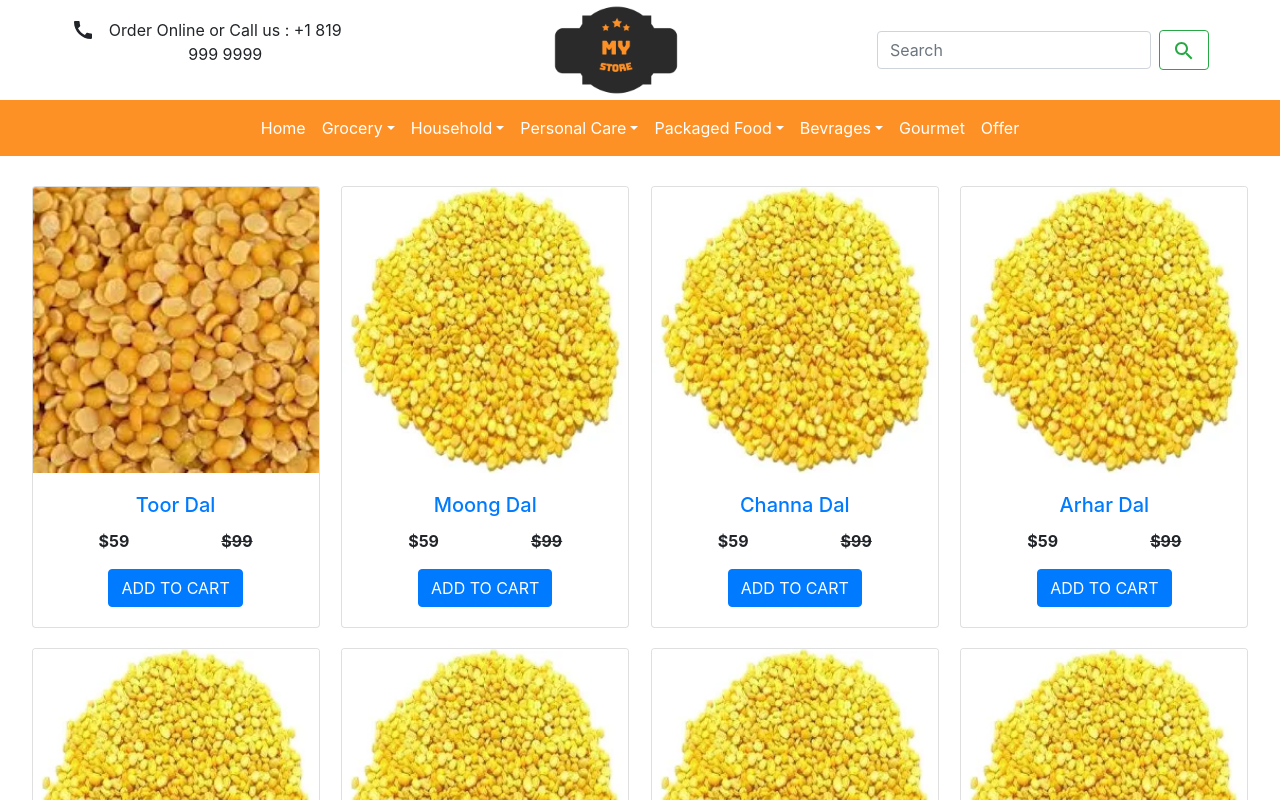
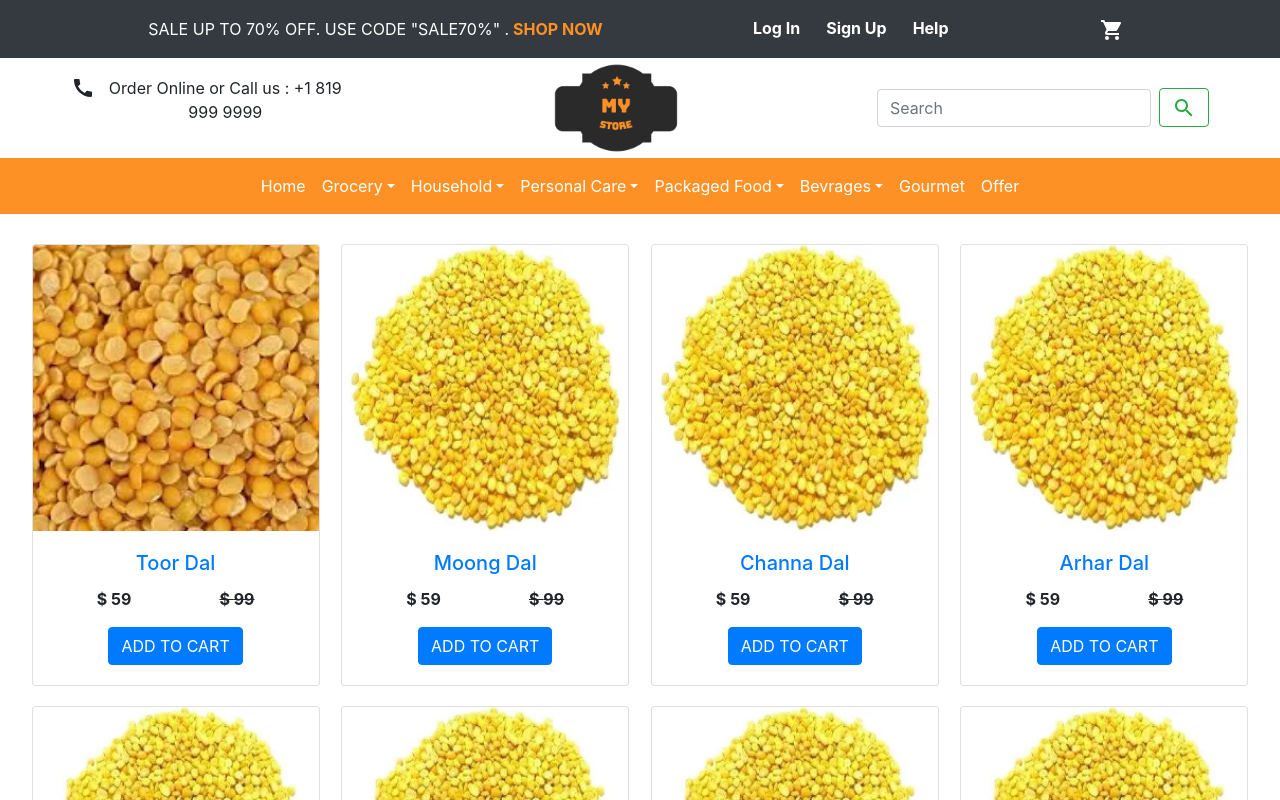
Before and after one commit to parth2098/myStore, a React (Create React App) app in the folder my-stote/: page / in a window 1280 px wide. Shown: the top 800 px of the page. Built offline with nearby package versions, Linux system fonts and the light colour scheme.

Commit message:
add second navabar and fixed home screen

```diff
--- a/my-stote/src/App.js
+++ b/my-stote/src/App.js
@@ -4,16 +4,18 @@ import "../node_modules/bootstrap/dist/css/bootstrap.min.css";
 import Login from "./components/Login";
 import Navbar from "./components/Navbar";
 import Groceries from "./components/Groceries";
+import { BrowserRouter, Route } from "react-router-dom";
+import Home from "./Home";
 
 function App() {
   return (
-    <div className="app text-center">
-      <Header />
-      {/* nav */}
-      <Navbar />
-      <Groceries />
-      {/* <Login /> */}
-    </div>
+    <BrowserRouter>
+      <div className="app text-center">
+        <Route path="/" component={Home} exact></Route>
+        <Route path="/grocery" component={Groceries}></Route>
+        <Route path="/login" component={Login}></Route>
+      </div>
+    </BrowserRouter>
   );
 }
 
--- /dev/null
+++ b/my-stote/src/Home.js
@@ -0,0 +1,20 @@
+import React from "react";
+import Header from "./components/Header";
+import Navbar from "./components/Navbar";
+import NavbarSecond from "./components/NavbarSecond";
+import Groceries from "./components/Groceries";
+import "./Home.css";
+
+function Home() {
+  return (
+    <div className="home text-center">
+      <NavbarSecond />
+      <Header />
+      <Navbar />
+
+      <Groceries />
+    </div>
+  );
+}
+
+export default Home;
--- a/my-stote/src/components/Groceries.js
+++ b/my-stote/src/components/Groceries.js
@@ -22,9 +22,9 @@ function Groceries() {
               </a>
             </div>
             <div className="card--details">
-              <p class="card-text">${products.sellPrice}</p>
+              <p class="card-text">$ {products.sellPrice}</p>
 
-              <p class="card-text card-lignthrough">${products.price}</p>
+              <p class="card-text card-lignthrough">$ {products.price}</p>
             </div>
             <a href="#" class="btn btn-primary card--btn">
               Add To Cart
--- /dev/null
+++ b/my-stote/src/components/NavbarSecond.css
@@ -0,0 +1,37 @@
+.navbarSecond__content {
+  display: flex;
+  align-items: center;
+  justify-content: space-evenly;
+  flex-direction: row;
+  flex: 0.5;
+}
+.navbarSecond__sale {
+  color: white;
+}
+
+.navVaeSecond__sale--orange {
+  color: #fe9126;
+  font-weight: 700;
+}
+
+.navVaeSecond__sale--orange:hover {
+  text-decoration: none;
+  color: #fe9126;
+}
+
+.navbarSecond--textWhite {
+  color: white;
+}
+
+.navbarSecond__links {
+  display: flex;
+  flex: 0.5;
+  flex-direction: row;
+  justify-content: space-between;
+}
+
+.navbarSecond__links--left {
+  display: flex;
+  flex-direction: row;
+  justify-content: space-between;
+}
--- /dev/null
+++ b/my-stote/src/components/NavbarSecond.js
@@ -0,0 +1,34 @@
+import React from "react";
+import "./NavbarSecond.css";
+import ShoppingCartIcon from "@material-ui/icons/ShoppingCart";
+import NavbarItems from "./NavbarItems";
+import NavbarSecondItem from "./NavbarSecondItem";
+
+function NavbarSecond() {
+  return (
+    <div className="navbarSecond">
+      <nav class="navbar navbar-expand-lg navbar-dark bg-dark navbarSecond__content">
+        <div className="navbarSecond__sale">
+          SALE UP TO 70% OFF. USE CODE "SALE70%" .
+          <a className="navVaeSecond__sale--orange" href="#">
+            {" "}
+            SHOP NOW
+          </a>{" "}
+        </div>
+
+        <div class="navbarSecond__links" id="navbarText">
+          <ul class="navbar-nav navbarSecond__links--left">
+            <NavbarSecondItem text="Log In" link="Login" />
+            <NavbarSecondItem text="Sign Up" link="Login" />
+            <NavbarSecondItem text="Help" link="Login" />
+          </ul>
+          <ul className="navbar-nav">
+            <NavbarSecondItem text={<ShoppingCartIcon />} />
+          </ul>
+        </div>
+      </nav>
+    </div>
+  );
+}
+
+export default NavbarSecond;
--- /dev/null
+++ b/my-stote/src/components/NavbarSecondItem.css
@@ -0,0 +1,7 @@
+.navbarSecondItem {
+  margin-left: 10px;
+}
+
+.navbarSecondItem:hover {
+  cursor: pointer;
+}
--- /dev/null
+++ b/my-stote/src/components/NavbarSecondItem.js
@@ -0,0 +1,15 @@
+import React from "react";
+import "./NavbarSecondItem.css";
+function NavbarSecondItem({ link, text }) {
+  return (
+    <div className="navbarSecondItem">
+      <li class="nav-item">
+        <a class="nav-link text-white font-weight-bold" href={link}>
+          {text}
+        </a>
+      </li>
+    </div>
+  );
+}
+
+export default NavbarSecondItem;
```
Also changed, not shown: my-stote/src/Home.css (added).
